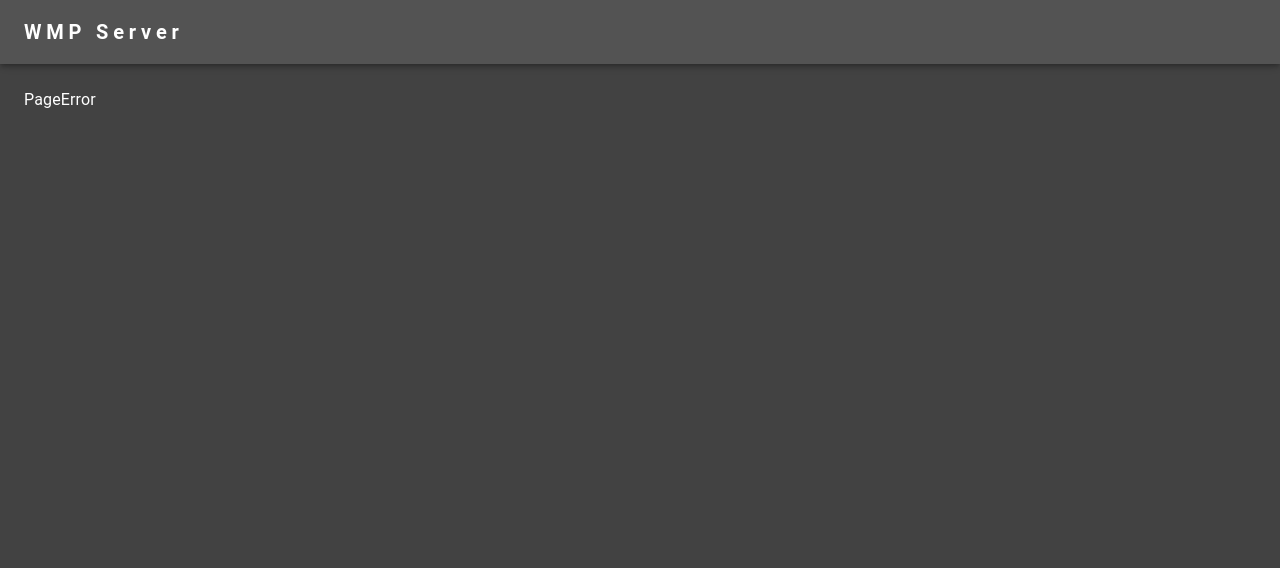
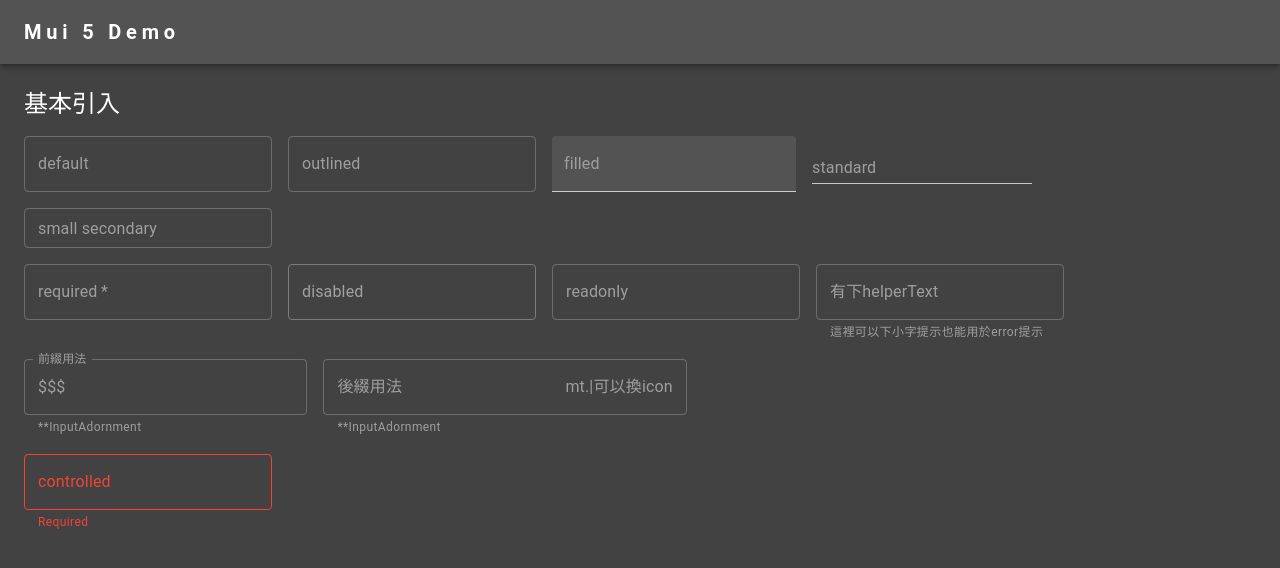
Before and after one commit to Luciano0322/react_ts_hook, a React (Create React App) app in the folder cra-mui5/: page /muiTextFields in a window 1280 px wide. Shown: the top 568 px of the page. Built offline with nearby package versions, Linux system fonts and the light colour scheme.

Commit message:
mui btns & textField

```diff
--- a/cra-mui5/package.json
+++ b/cra-mui5/package.json
@@ -15,6 +15,8 @@
     "@types/react-dom": "^18.0.0",
     "react": "^18.1.0",
     "react-dom": "^18.1.0",
+    "react-hook-form": "^7.31.3",
+    "react-icons": "^4.4.0",
     "react-router-dom": "^6.3.0",
     "react-scripts": "5.0.1",
     "typescript": "^4.4.2",
--- a/cra-mui5/src/App.tsx
+++ b/cra-mui5/src/App.tsx
@@ -6,6 +6,7 @@ import useToggle from './hooks/useToggle';
 import Home from './pages/Home';
 import Layout from './pages/Layout';
 import MuiButtonList from './pages/MuiButtonList';
+import MuiTextFields from './pages/MuiTextFieldList';
 import MuiTextList from './pages/MuiTextList';
 import PageError from './pages/PageError';
 import { withBWTheme } from './styles/mainTheme';
@@ -22,6 +23,7 @@ function App() {
             <Route index element={<Home/>} />
             <Route path="muiText" element={<MuiTextList/>} />
             <Route path="muiBtns" element={<MuiButtonList/>} />
+            <Route path="muiTextFields" element={<MuiTextFields/>} />
             <Route path="*" element={<PageError />} />
           </Route>
         </Routes>
--- a/cra-mui5/src/components/Navbar/index.tsx
+++ b/cra-mui5/src/components/Navbar/index.tsx
@@ -26,7 +26,7 @@ const Navbar = () => {
             flexGrow: 1,
           }}
         >
-          WMP Server
+          Mui 5 Demo
         </Typography>
       </Toolbar>
     </AppBar>
--- a/cra-mui5/src/pages/Home/index.tsx
+++ b/cra-mui5/src/pages/Home/index.tsx
@@ -21,6 +21,14 @@ const Home = () => {
       >
         MuiBtns
       </Button>
+      <Button
+        color="primary"
+        variant='contained'
+        component={Link}
+        to={`/muiTextFields`}
+      >
+        輸入框
+      </Button>
     </Stack>
   )
 }
--- a/cra-mui5/src/pages/MuiButtonList/index.tsx
+++ b/cra-mui5/src/pages/MuiButtonList/index.tsx
@@ -1,8 +1,20 @@
-import { Button, Stack, Typography } from '@mui/material'
-import React from 'react'
-import { BiSend } from 'react-icons/'
+import { Button, ButtonGroup, IconButton, Stack, ToggleButton, ToggleButtonGroup, Typography } from '@mui/material'
+import React, { useState } from 'react'
+import { BiSend, BiItalic, BiBold, BiUnderline } from 'react-icons/bi'
 
 const MuiButtonList = () => {
+  // 單選
+  const [format, setFormat] = useState<string | null>(null)
+  // 多選
+  const [formats, setFormats] = useState<string[]>([])
+  const formatChange = (event: React.MouseEvent<HTMLElement>, updatedFormat: string | null) => {
+    setFormat(updatedFormat)
+  }
+  const formatsChange = (event: React.MouseEvent<HTMLElement>, updatedFormats: string[]) => {
+    setFormats(updatedFormats)
+  }
+  console.log({format, formats});
+
   return (
     <Stack spacing={3}>
       <Stack direction="row" spacing={2}>
@@ -30,7 +42,95 @@ const MuiButtonList = () => {
       </Stack>
       <Typography variant="subtitle1">＋icon</Typography>
       <Stack spacing={2} direction="row">
-        <Button variant="contained" startIcon={<BiSend/>}>send</Button>
+        <Button
+          variant="contained"
+          startIcon={<BiSend/>}
+          disableRipple
+        >
+          no trans
+        </Button>
+        <Button variant="contained" endIcon={<BiSend/>} disableElevation>no shadow</Button>
+      </Stack>
+      <Typography variant="subtitle1">icon button</Typography>
+      <Stack spacing={2} direction="row">
+        <IconButton aria-label='send' color="success" size="small">
+          <BiSend/>
+        </IconButton>
+      </Stack>
+      <Typography>button group</Typography>
+      <Stack display='block' direction="row" spacing={1}>
+        <ButtonGroup variant='outlined'>
+          {/* buttonGroup內的button樣式由外層決定 */}
+          <Button>Left</Button>
+          <Button>center</Button>
+          <Button>right</Button>
+        </ButtonGroup>
+        <ButtonGroup
+          variant='contained'
+          orientation='vertical'
+          size="small"
+          color='secondary'
+        >
+          {/* buttonGroup內的button樣式由外層決定 */}
+          <Button onClick={() => alert('left')}>Left</Button>
+          <Button>center</Button>
+          <Button>right</Button>
+        </ButtonGroup>
+      </Stack>
+      <Typography>toggle button</Typography>
+      <Stack spacing={2} direction="row">
+        <ToggleButtonGroup
+          aria-label='text formatting'
+          value={formats}
+          onChange={formatsChange}
+          size="small"
+          color="info"
+        >
+          <ToggleButton
+            value='bold'
+            aria-label='bold'
+          >
+            <BiBold/>
+          </ToggleButton>
+          <ToggleButton
+            value='italic'
+            aria-label='italic'
+          >
+            <BiItalic/>
+          </ToggleButton>
+          <ToggleButton
+            value='underline'
+            aria-label='underline'
+          >
+            <BiUnderline/>
+          </ToggleButton>
+        </ToggleButtonGroup>
+        <ToggleButtonGroup
+          aria-label='text formatting'
+          value={format}
+          onChange={formatChange}
+          color='warning'
+          exclusive
+        >
+          <ToggleButton
+            value='bold'
+            aria-label='bold'
+          >
+            <BiBold/>
+          </ToggleButton>
+          <ToggleButton
+            value='italic'
+            aria-label='italic'
+          >
+            <BiItalic/>
+          </ToggleButton>
+          <ToggleButton
+            value='underline'
+            aria-label='underline'
+          >
+            <BiUnderline/>
+          </ToggleButton>
+        </ToggleButtonGroup>
       </Stack>
     </Stack>
   )
--- /dev/null
+++ b/cra-mui5/src/pages/MuiTextFieldList/index.tsx
@@ -0,0 +1,54 @@
+import { InputAdornment, Stack, TextField, Typography } from '@mui/material'
+import React, { useState } from 'react'
+
+const MuiTextFields = () => {
+  const [inpVal, setInpVal] = useState<string>('')
+  return (
+    <Stack spacing={2}>
+      <Typography variant='h5'>基本引入</Typography>
+      <Stack direction='row' spacing={2}>
+        {/* default從contained改為outlined */}
+        <TextField label="default" />
+        <TextField variant='outlined' label="outlined" />
+        <TextField variant='filled' label="filled" />
+        <TextField variant='standard' label="standard" />
+      </Stack>
+      <Stack direction='row' spacing={2}>
+        <TextField label="small secondary" color='secondary' size='small' />
+      </Stack>
+      <Stack direction='row' spacing={2}>
+        <TextField label="required" required />
+        <TextField label="disabled" disabled />
+        <TextField label="readonly" InputProps={{readOnly: true}}/>
+        <TextField label="有下helperText" helperText="這裡可以下小字提示也能用於error提示" type='number' />
+      </Stack>
+      <Stack direction='row' spacing={2}>
+        <TextField
+          label="前綴用法"
+          InputProps={{
+            startAdornment: <InputAdornment position='start'>$$$</InputAdornment>
+          }}
+          helperText="**InputAdornment"
+        />
+        <TextField
+          label="後綴用法"
+          InputProps={{
+            endAdornment: <InputAdornment position='end'>mt.|可以換icon</InputAdornment>
+          }}
+          helperText="**InputAdornment"
+        />
+      </Stack>
+      <Stack direction='row' spacing={2}>
+        <TextField
+          label="controlled"
+          value={inpVal}
+          onChange={(e) => setInpVal(e.target.value)}
+          error={!inpVal}
+          helperText={!inpVal ? 'Required' : 'Keep in mind'}
+        />
+      </Stack>
+    </Stack>
+  )
+}
+
+export default MuiTextFields
```
Also changed, not shown: 1 other file (tests, documents, lock files or other folders).
